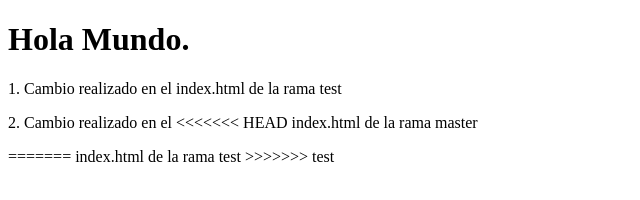
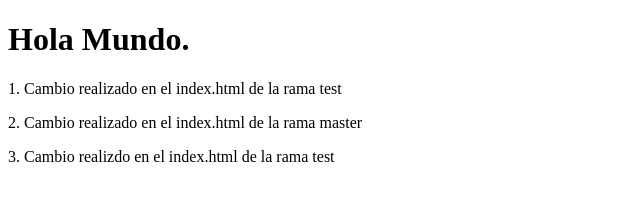
Before and after one commit to crodrigr/proyecto_taller, a plain HTML site: page index.html in a window 1280 px wide. Shown: the whole page, without its empty margins (0-640 px from the left). Drawn offline with Linux system fonts and the light colour scheme.

Commit message:
solución de conflito de merge test a master

```diff
--- a/index.html
+++ b/index.html
@@ -8,11 +8,9 @@
 <h1> Hola Mundo.</h1>
 <p>1. Cambio realizado en el index.html de la rama test</p>
 <p>2. Cambio realizado en el
-<<<<<<< HEAD
 index.html de la rama master</p>
+<p>3. Cambio realizdo en el
+index.html de la rama test<p>
 
-=======
-index.html de la rama test
->>>>>>> test
 </body>
 </html>
```
